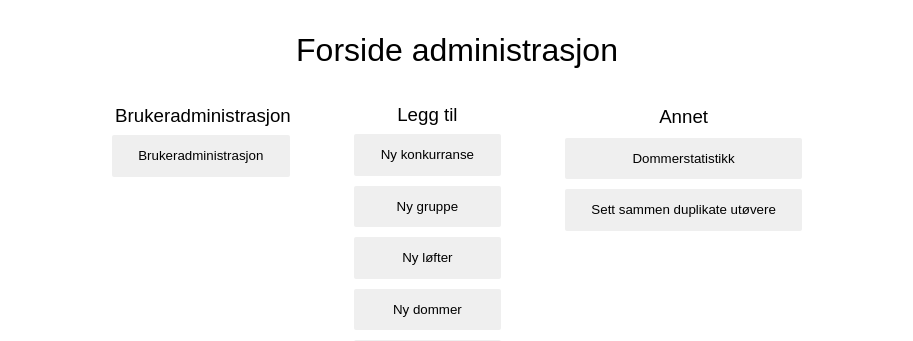
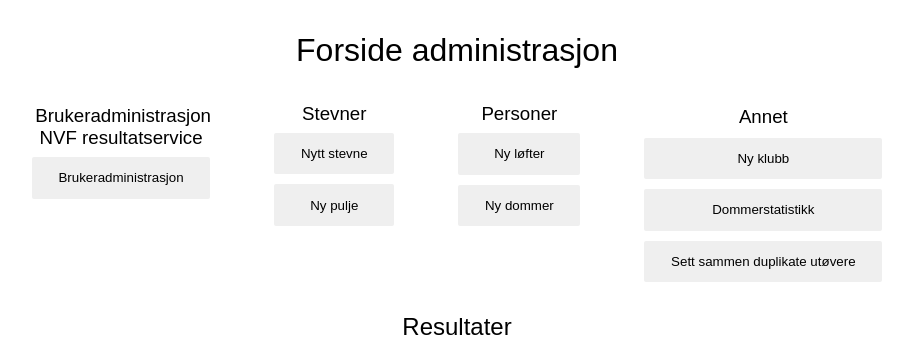
Before and after one commit to jorgenhenrichsen/TDT4290, a Django app: page /home/ in a window 1280 px wide. Shown: the part 49-390 px from the top of the page, without its empty margins (183-1096 px from the left). Run offline with Django 3.2, Linux system fonts and the light colour scheme; the visitor is signed in with stand-in values (Sample User, id 1); data that the repository does not hold is empty; some libraries are stand-ins or nearby versions.

Commit message:
changed name to stevne and pulje

```diff
--- a/athlitikos/resultregistration/templates/resultregistration/home_admin.html
+++ b/athlitikos/resultregistration/templates/resultregistration/home_admin.html
@@ -27,21 +27,25 @@
 
     <div class="button-wrapper">
         <div class="button-column">
-            <h3>Brukeradministrasjon</h3>
+            <h3>Brukeradministrasjon <br> NVF resultatservice</h3>
             <a href="http://127.0.0.1:8000/brukere/"> <button>Brukeradministrasjon</button></a>
 {#            <button id="add-new-user-button" onclick="addNewUser()">Ny bruker</button>#}
 {#            <button id="change-existing-user-button" onclick="usersList()">Endre eksisterende bruker</button>#}
         </div>
         <div class="button-column">
-            <h3>Legg til</h3>
-            <button id="add-competition-button">Ny konkurranse</button>
-            <button id="add-result-button">Ny gruppe</button>
+            <h3>Stevner</h3>
+            <button id="add-competition-button">Nytt stevne</button>
+            <button id="add-result-button">Ny pulje</button>
+        </div>
+        <div class="button-column">
+            <h3>Personer</h3>
             <button onclick="addNewLifter()">Ny løfter</button>
             <button onclick="addNewJudge()">Ny dommer</button>
-            <button onclick="addNewClub()">Ny klubb</button>
+
         </div>
         <div class="button-column">
             <h3>Annet</h3>
+            <button onclick="addNewClub()">Ny klubb</button>
             <button id="judge-statistic-button" onclick="judges()">Dommerstatistikk</button>
             <!-- ps kan noe fikse slik at ikke http://127.0.0.1:8000/ kommer i koden. -->
             <a href="http://127.0.0.1:8000/merge-lifters/"> <button>Sett sammen duplikate utøvere</button></a>
--- a/athlitikos/resultregistration/templates/resultregistration/resultregistration_v2.html
+++ b/athlitikos/resultregistration/templates/resultregistration/resultregistration_v2.html
@@ -9,7 +9,7 @@
 
 {% block content %}
 
-    <h1>Legg til ny gruppe</h1>
+    <h1>Legg til ny pulje</h1>
 
     <form method="post">
     {% csrf_token %}
--- a/athlitikos/resultregistration/views.py
+++ b/athlitikos/resultregistration/views.py
@@ -84,7 +84,7 @@ def add_new_competition(request):
             competition.save()
     else:
         form = CompetitonForm()
-    return render(request, "resultregistration/competition_form.html", {"title": "Ny konkurranse", "form": form})
+    return render(request, "resultregistration/competition_form.html", {"title": "Nytt stevne", "form": form})
 
 
 @login_required(login_url='/login')
```
